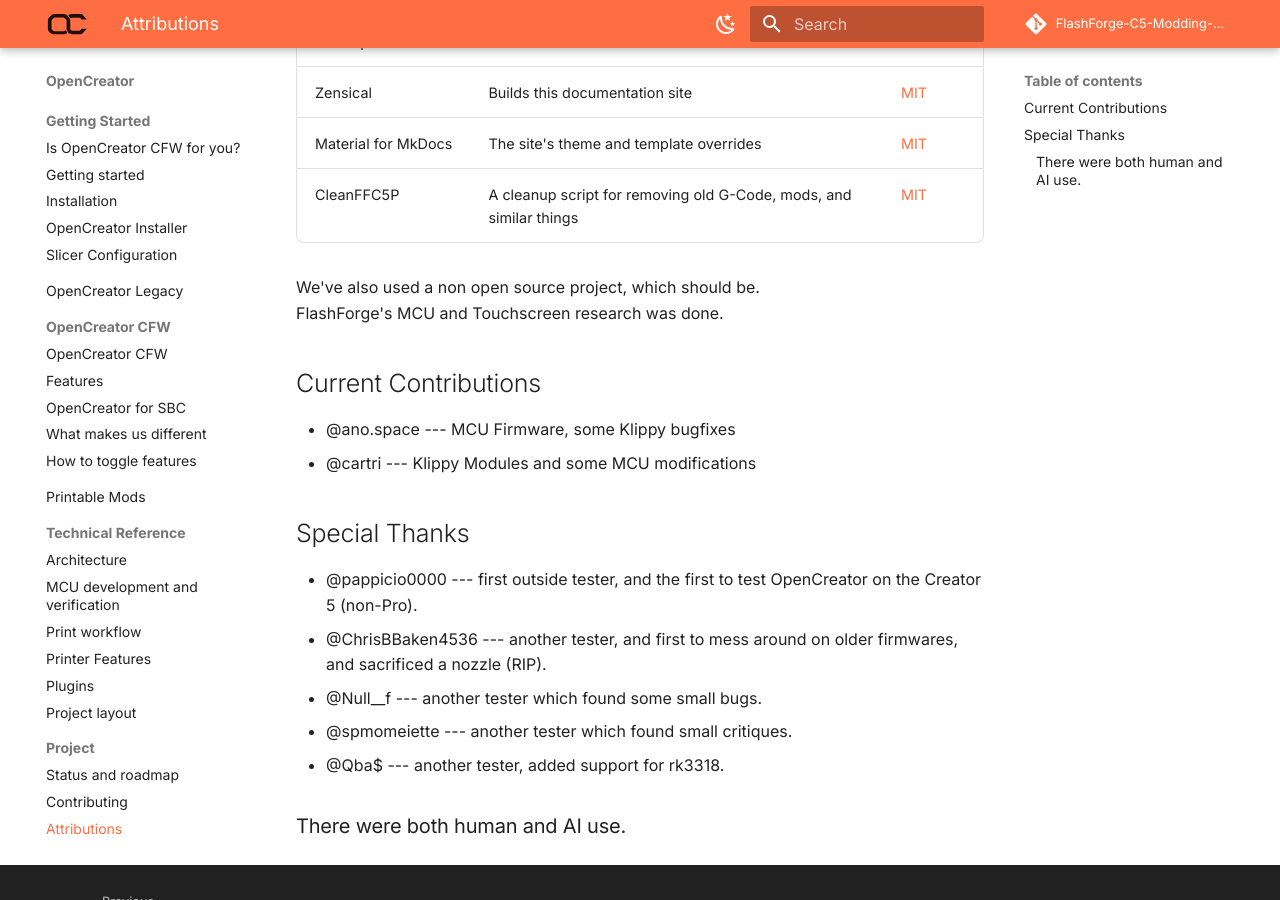
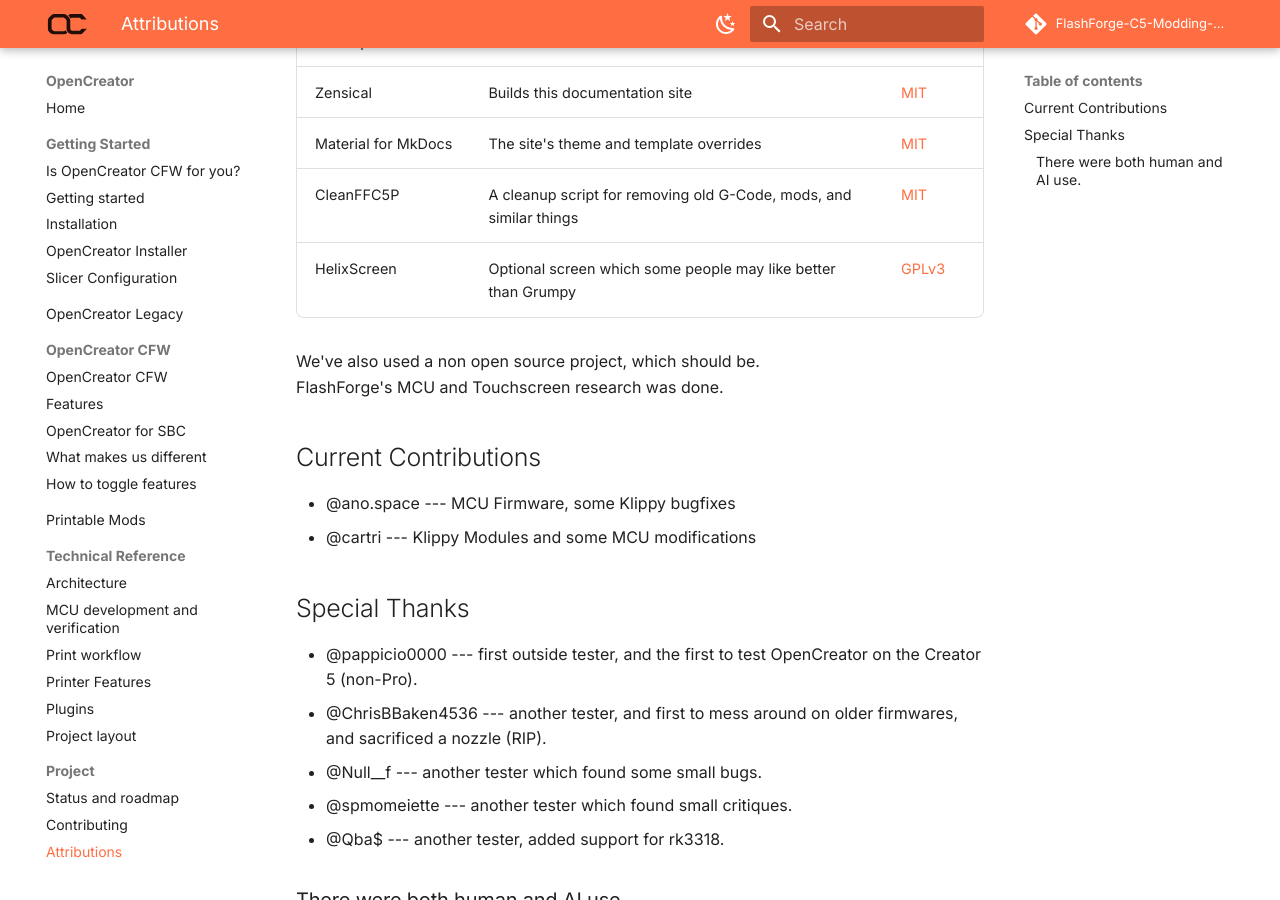
Before and after one commit to FlashForge-C5-Modding-Group/OpenCreator, an MkDocs documentation site: the page built from docs/attributions.md, in a window 1280 px wide and 900 px high, scrolled down 663 px. Built offline with MkDocs 1.6.1 and Material for MkDocs 9.7.7, drawn with Linux system fonts in a browser that asks for light colours; comment, search, counter and statistics services are not loaded.

Commit message:
add helix

```diff
--- a/docs/attributions.md
+++ b/docs/attributions.md
@@ -14,6 +14,7 @@ We've used some open source projects, here's the ones we've used, this isn't ful
 | Zensical | Builds this documentation site | [MIT](https://github.com/zensical/zensical) |
 | Material for MkDocs | The site's theme and template overrides | [MIT](https://github.com/squidfunk/mkdocs-material) |
 | CleanFFC5P | A cleanup script for removing old G-Code, mods, and similar things | [MIT](https://github.com/d3dorsett/CleanFlashforgeCreator5Pro?tab=MIT-1-ov-file) |
+| HelixScreen | Optional screen which some people may like better than Grumpy | [GPLv3](https://github.com/prestonbrown/helixscreen?tab=GPL-3.0-1-ov-file) |
 
 We've also used a non open source project, which should be.<br>
 FlashForge's MCU and Touchscreen research was done.
```
